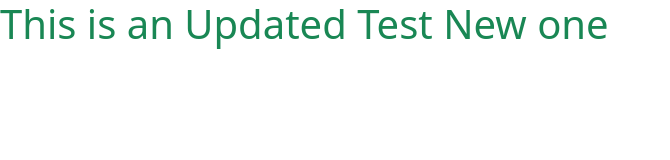
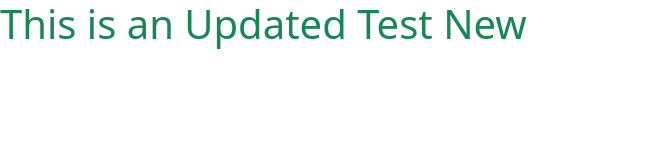
Before and after one commit to MSD118/JenkinsTest, a plain HTML site: page index.html in a window 1280 px wide. Shown: the whole page, without its empty margins (0-670 px from the left). Drawn offline with nearby package versions, Linux system fonts and the light colour scheme.

Commit message:
Fifth Commit

```diff
--- a/index.html
+++ b/index.html
@@ -15,7 +15,7 @@
 
 <body>
     <h1 class="text-success">
-        This is an Updated Test New one
+        This is an Updated Test New
 
     </h1>
 
```
